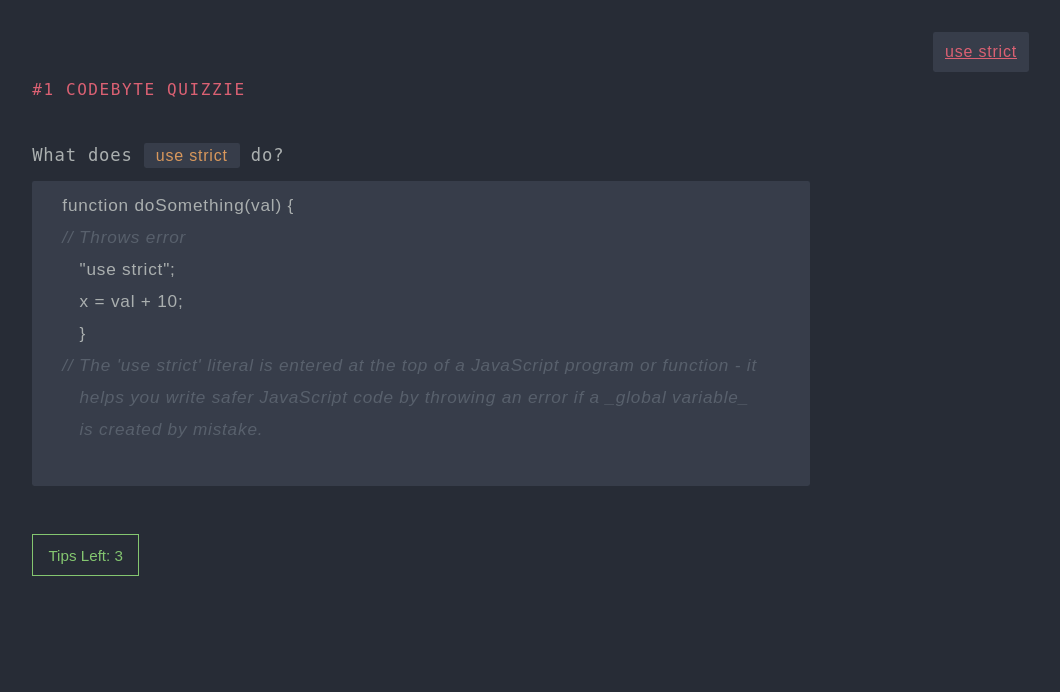
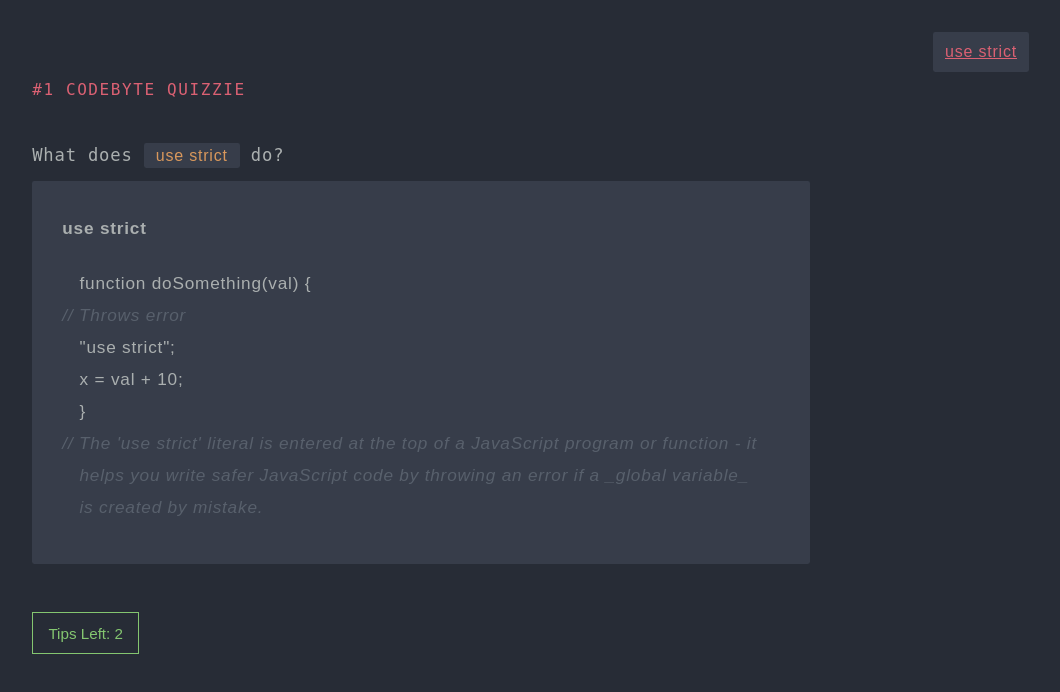
Before and after one commit to papplo/JS-TipsTab-ChromeExt, a plain HTML site: page index.html in a window 1280 px wide. Shown: the whole page, without its empty margins (219-1279 px from the left). Drawn offline with Linux system fonts and the light colour scheme.

Commit message:
Strip out some unstable stuff

```diff
--- a/index.html
+++ b/index.html
@@ -15,7 +15,8 @@
 		<div class="js-tip"> </div>
 		<div class="tip-container">
 			<div class="code-block">
-				<h4 class="code-block_name"></h4>
+				<h4 class="code-block-name"></h4>
+
 			</div>
 		</div>
 
--- a/js/main.js
+++ b/js/main.js
@@ -27,10 +27,6 @@ var tipsListAsObjects = [
 			{
 				name: "indexOf",
 				code: "<span class='comm'>Return the index of a specific element in the array. If the element does not exist in the array, the function returns -1.</span> <br> var arr = [1, 2, 100, 12, -1]; <br />arr.indexOf(100);// 2 <br /> arr.indexOf(5); // -1"
-			},
-			{
-				name: "push and pop",
-				code: "<span class='comm'>Push elements to the end of the array and delete the last element from an array.</span> <br> var arr = [1, 2, 3, 4]; <br />arr.push(5) // [1, 2, 3, 4, 5]<br /> arr.push(6, 7, 8); // [1, 2, 3, 4, 5, 6, 7, 8]<br /> arr.pop(); // [1, 2, 3, 4, 5, 6, 7]"
 			}
 		],
 		reference: "Coderbyte Tutorial",
@@ -95,36 +91,25 @@ function generateTip() {
 	tipSubHead.innerHTML = tip.subHead[0] + "<span class='code right'><a href='https://lmgtfy.com/?q="+ tip.subHead[1].replace(/\s/g, "+") +"'>" + tip.subHead[1] + "</a></span>";
 
 	var container = document.querySelector('.tip-container');
-	var codeBlockName = document.querySelector('.tip-container.code-block-name');
-	var codeBlock = document.querySelector('.code-block');
-	// clear our codeBlock
-	//
+	var codeBlock = document.querySelector('.tip-container .code-block');
+	var codeBlockName = document.querySelector('.code-block .code-block-name');
+
 
 	var i, item, key;
 	for (i = 0; i < tip.codeBlock.length; i++) {
-		//codeBlock.innerHTML = "";
-
-	    for (item in tip.codeBlock[i] ) {
-	        codeBlock.innerHTML = tip.codeBlock[i][item] + "<br>";
-	    }
+	  for (key in tip.codeBlock[i] ) {
+			codeBlock.innerHTML = "<h4>" + tip.codeBlock[i].name + "</h4>" + tip.codeBlock[i].code + "<br>";
+		}
 	}
 
 
+
 	var tipLimitCount = document.querySelector('.tip-limit-count');
-	tipLimitCount.innerHTML = tipLimit;
+	tipLimitCount.innerHTML = tipLimit -1;
 	someArray.shift();
 
 }
 
-
-
-// Tip button click
-// 1. Select the tip button
-// 2. Add a click event listener
-// 3. When the button is clicked:
-// 3a. Subtract 1 from the tipLimit
-// 3b. If the tipLimit is still above or equal to 0, generate a new tip
-// 3c. If not, change the button text and look
 function onTipButtonClick() {
 	var tipButton = document.querySelector('.tip-button');
 	var clickyClippy = tipButton.addEventListener('click', function(){
```
